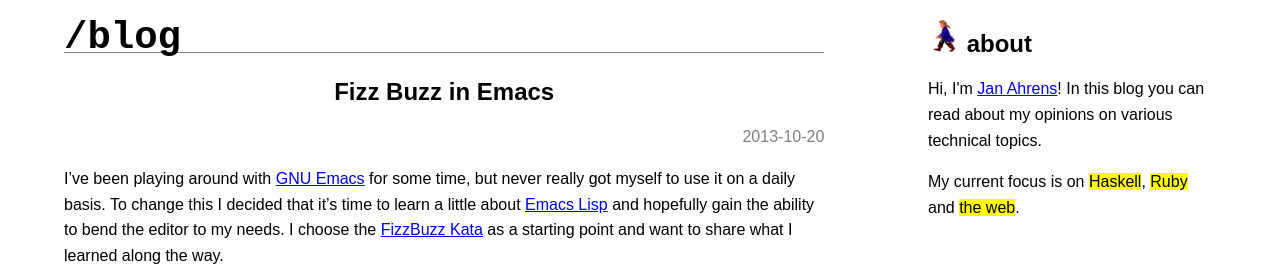
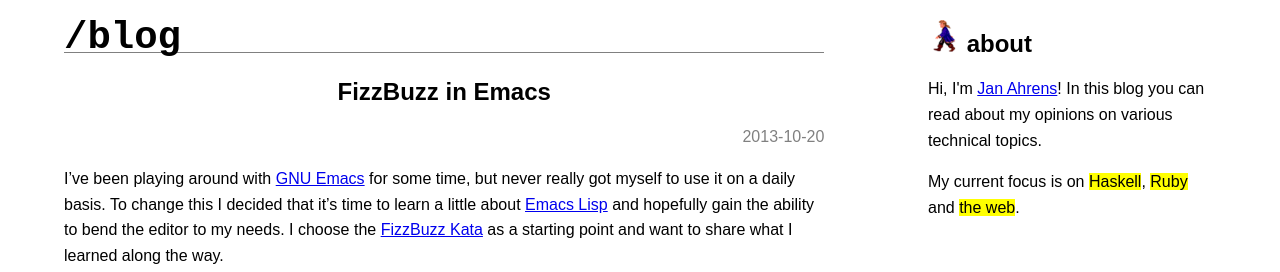
Before and after one commit to JanAhrens/JanAhrens.github.io, a Jekyll site: the page built from _posts/2013-10-20-emacs-fizz-buzz.markdown, in a window 1280 px wide. Shown: the top 272 px of the page. Built offline with Jekyll 4.4.1, drawn with Linux system fonts in a browser that asks for light colours; Markdown is read by kramdown in place of the engine named in the settings.

Commit message:
FizzBuzz should be one word not to #OOPS

```diff
--- a/_posts/2013-10-20-emacs-fizz-buzz.markdown
+++ b/_posts/2013-10-20-emacs-fizz-buzz.markdown
@@ -1,5 +1,5 @@
 ---
-title: Fizz Buzz in Emacs
+title: FizzBuzz in Emacs
 layout: post
 date: 2013-10-20
 ---
```
